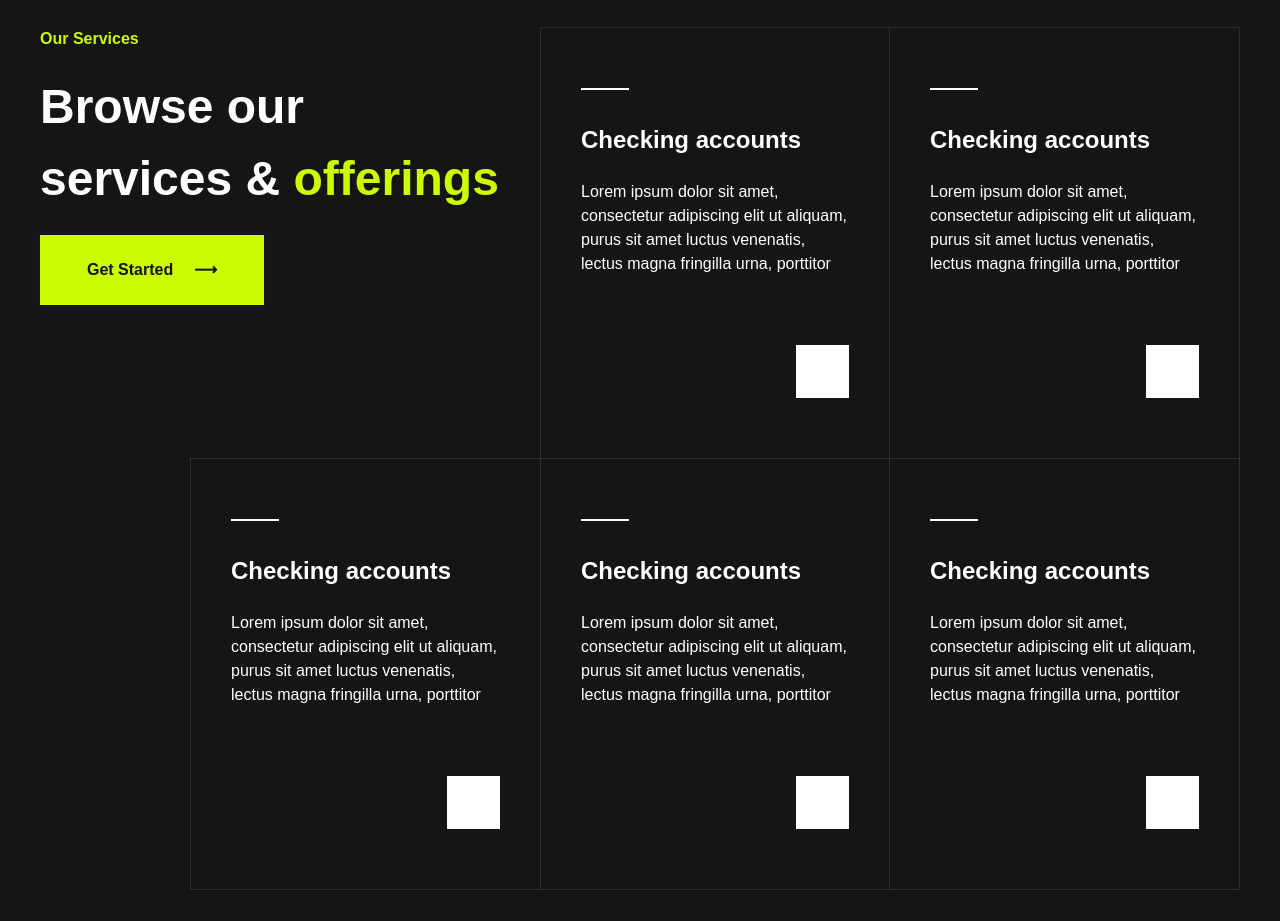
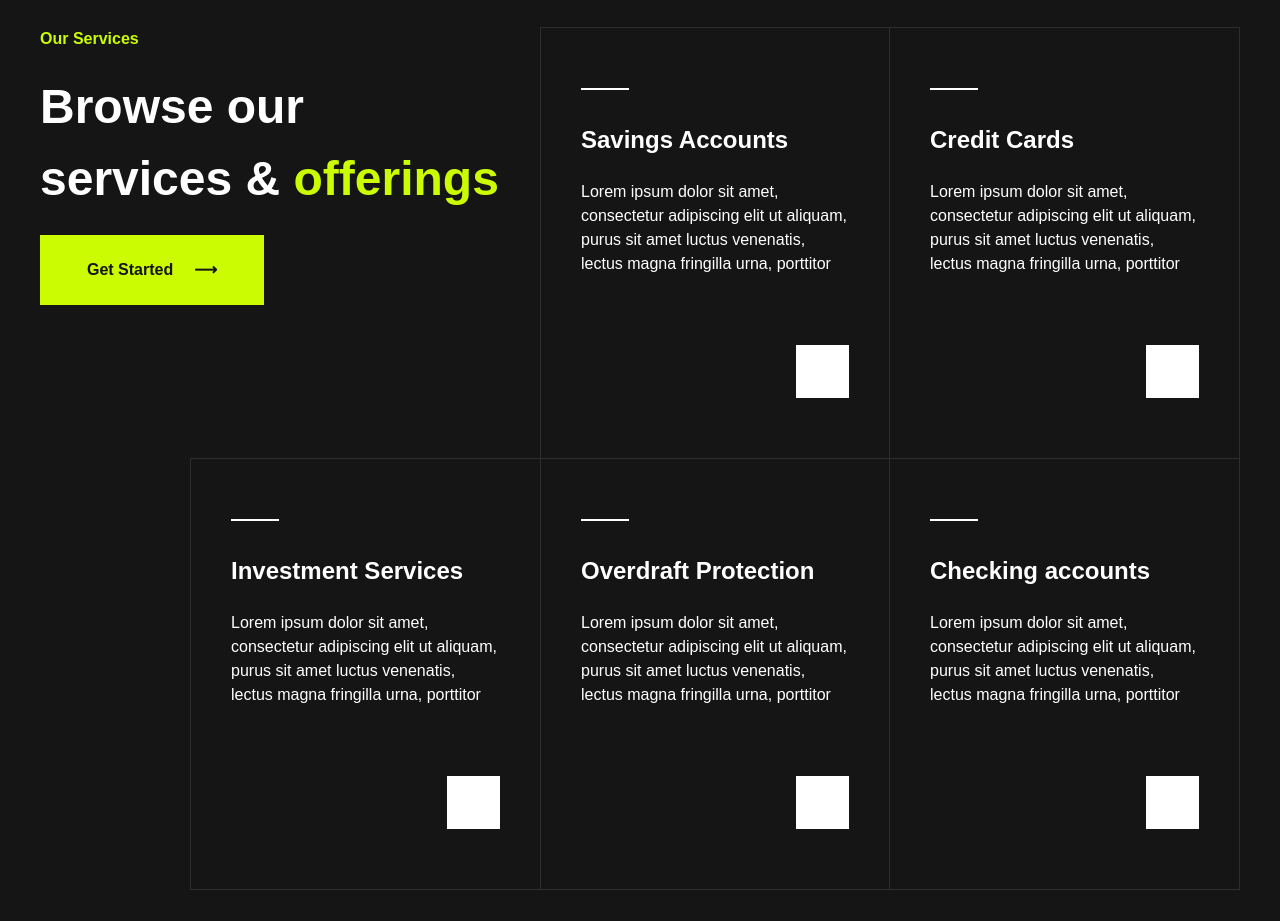
Before and after one commit to shakib-mia/FinanceX, a website built with Vite: page index.html in a window 1280 px wide. Shown: the part 1320-2241 px from the top of the page. Built offline with nearby package versions, Linux system fonts and the light colour scheme; some packages are replaced by stand-ins of ours; files whose address does not match are found by name.

Commit message:
products updated

```diff
--- a/index.html
+++ b/index.html
@@ -228,7 +228,7 @@
               <h2
                 class="mt-[2.25rem] satoshi text-lg md:text-xl xl:text-2xl font-semibold mb-6"
               >
-                Checking accounts
+                Savings Accounts
               </h2>
               <p class="leading-loose text-sm md:text-base">
                 Lorem ipsum dolor sit amet, consectetur adipiscing elit ut
@@ -254,7 +254,7 @@
               <h2
                 class="mt-[2.25rem] satoshi text-lg md:text-xl xl:text-2xl font-semibold mb-6"
               >
-                Checking accounts
+                Credit Cards
               </h2>
               <p class="leading-loose text-sm md:text-base">
                 Lorem ipsum dolor sit amet, consectetur adipiscing elit ut
@@ -286,7 +286,7 @@
             <h2
               class="mt-[2.25rem] satoshi text-lg md:text-xl xl:text-2xl font-semibold mb-6"
             >
-              Checking accounts
+              Investment Services
             </h2>
             <p class="leading-loose text-sm md:text-base">
               Lorem ipsum dolor sit amet, consectetur adipiscing elit ut
@@ -312,7 +312,7 @@
             <h2
               class="mt-[2.25rem] satoshi text-lg md:text-xl xl:text-2xl font-semibold mb-6"
             >
-              Checking accounts
+              Overdraft Protection
             </h2>
             <p class="leading-loose text-sm md:text-base">
               Lorem ipsum dolor sit amet, consectetur adipiscing elit ut
```
